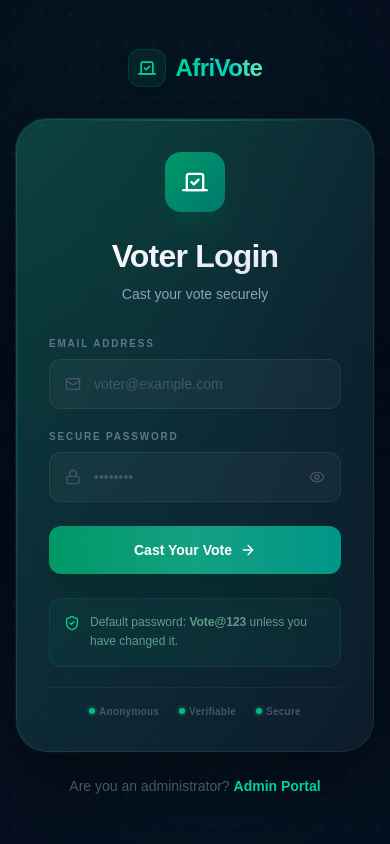
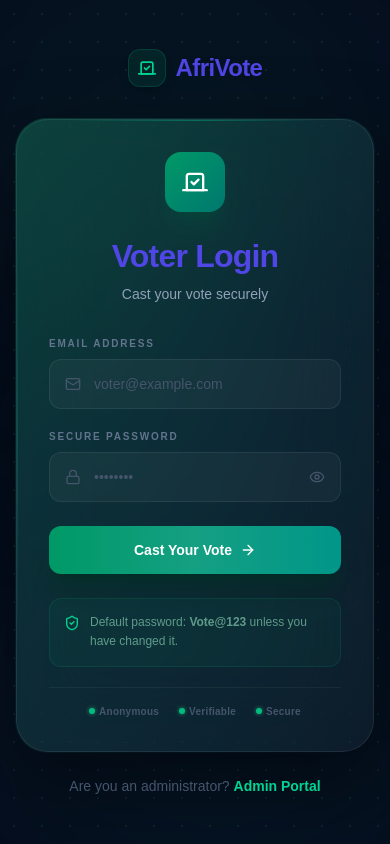
Before and after one commit to sumniclementpeamba/afrivote-frontend, a Next.js app: page /vote/login in a window 390 px wide. Built offline with nearby package versions, Linux system fonts and the light colour scheme; no server answers.

Commit message:
Force all mobile content visible via CSS override

```diff
--- a/src/app/globals.css
+++ b/src/app/globals.css
@@ -51,6 +51,40 @@
   --color-accent-fg-val: 0 0 0;
   --color-surface-val: 255 251 235;
   --color-text-val: 15 23 42;
+}
+
+@media (max-width: 768px) {
+  /* Force every element to be visible */
+  * {
+    opacity: 1 !important;
+    transform: none !important;
+    animation: none !important;
+  }
+
+  /* Ensure gradient text (like logo and stats) uses solid color */
+  .bg-clip-text.text-transparent {
+    -webkit-text-fill-color: #4f46e5 !important; /* Indigo-600 */
+    color: #4f46e5 !important;
+    background: none !important;
+  }
+
+  /* Dark mode overrides for gradient text */
+  .dark .bg-clip-text.text-transparent {
+    -webkit-text-fill-color: #e0e7ff !important; /* Indigo-100 */
+    color: #e0e7ff !important;
+    background: none !important;
+  }
+
+  /* Force any element with inline opacity/transform from Framer Motion to be visible */
+  [style*="opacity: 0"] {
+    opacity: 1 !important;
+  }
+  [style*="transform: translateY"] {
+    transform: none !important;
+  }
+  [style*="transform: scale"] {
+    transform: none !important;
+  }
 }
 
 /* 3. Inject colors & keyframe animations directly into Tailwind v4 theme engine */
```
